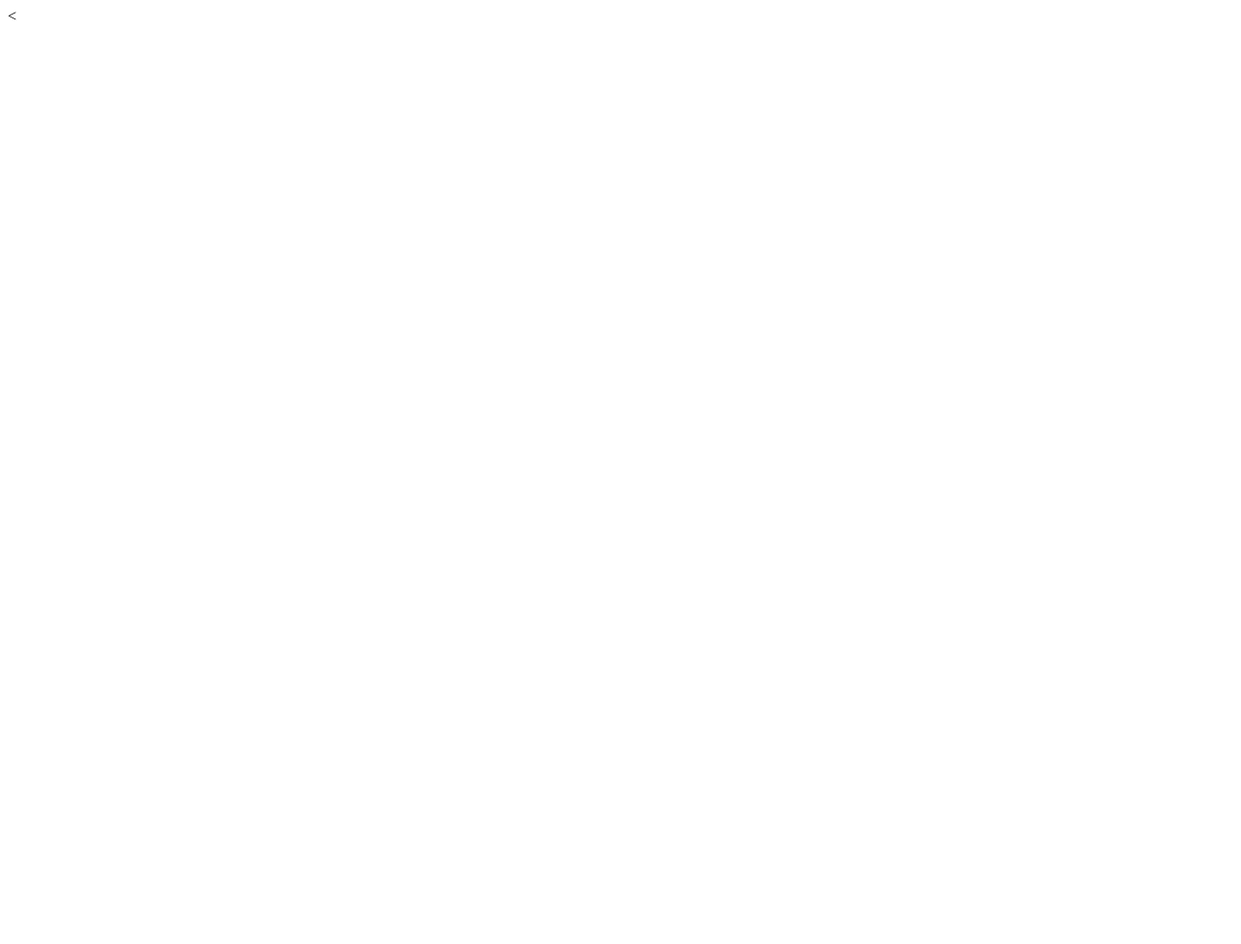
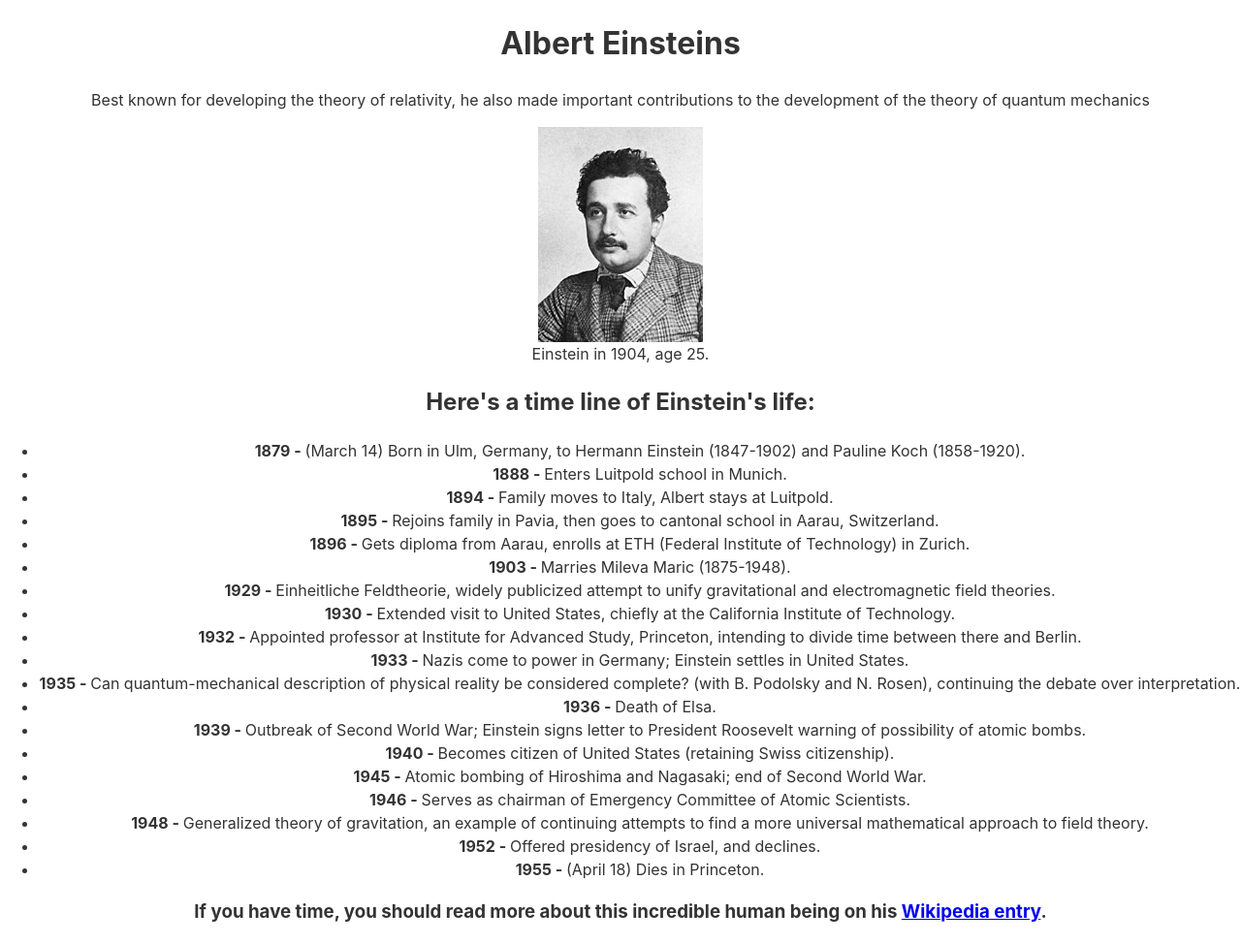
Before and after one commit to Mnedjm28/FCC_ResponsiveWebDesign-TributePage, a plain HTML site: page Tribute Page/index.html in a window 1280 px wide. Shown: the whole page at 97% size. Before the commit the page ends 800 px from the top, so only its background shows below. Drawn offline with Linux system fonts and the light colour scheme.

Commit message:
do some work

```diff
--- a/Tribute Page/index.html
+++ b/Tribute Page/index.html
@@ -1,19 +1,53 @@
-<<!doctype html>
+<!doctype html>
 <html lang="en">
 
 <head>
   <title>Tribute Page</title>
   <meta charset="utf-8">
   <meta name="viewport" content="width=device-width, initial-scale=1, shrink-to-fit=no">
-
+  <link rel="stylesheet" href="styles.css"/>
 </head>
 
 <body>
-  <header>
 
-  </header>
-  <main>
+  <main id="main">
+    <h1 id="title">Albert Einsteins</h1>
+    <p>Best known for developing the theory of relativity, he also made important contributions to the development of the theory of quantum mechanics</p>
 
+    <figure id="img-div">
+      <img id="image" src="images/einstein_pic.jpg" alt="Trulli">
+      <figcaption id="img-caption">Einstein in 1904, age 25.</figcaption>
+    </figure>
+
+    <section id="tribute-info" role="Einstein time line">
+      <h2>Here's a time line of Einstein's life:</h2>
+      <ul>
+        <li><strong class="year">1879</strong>(March 14) Born in Ulm, Germany, to Hermann Einstein (1847-1902) and Pauline Koch (1858-1920).</li>
+        <li><strong class="year">1888</strong>Enters Luitpold school in Munich.</li>
+        <li><strong class="year">1894</strong>Family moves to Italy, Albert stays at Luitpold.</li>
+        <li><strong class="year">1895</strong>Rejoins family in Pavia, then goes to cantonal school in Aarau, Switzerland.</li>
+        <li><strong class="year">1896</strong>Gets diploma from Aarau, enrolls at ETH (Federal Institute of Technology) in Zurich.</li>
+        <li><strong class="year">1903</strong>Marries Mileva Maric (1875-1948).</li>
+        <li><strong class="year">1929</strong>Einheitliche Feldtheorie, widely publicized attempt to unify gravitational and electromagnetic field theories.</li>
+        <li><strong class="year">1930</strong>Extended visit to United States, chiefly at the California Institute of Technology.</li>
+        <li><strong class="year">1932</strong>Appointed professor at Institute for Advanced Study, Princeton, intending to divide time between there and Berlin.</li>
+        <li><strong class="year">1933</strong>Nazis come to power in Germany; Einstein settles in United States.</li>
+        <li><strong class="year">1935</strong>Can quantum-mechanical description of physical reality be considered complete? (with B. Podolsky and N. Rosen), continuing the debate over interpretation.</li>
+        <li><strong class="year">1936</strong>Death of Elsa.</li>
+        <li><strong class="year">1939</strong>Outbreak of Second World War; Einstein signs letter to President Roosevelt warning of possibility of atomic bombs.</li>
+        <li><strong class="year">1940</strong>Becomes citizen of United States (retaining Swiss citizenship).</li>
+        <li><strong class="year">1945</strong>Atomic bombing of Hiroshima and Nagasaki; end of Second World War.</li>
+        <li><strong class="year">1946</strong>Serves as chairman of Emergency Committee of Atomic Scientists.</li>
+        <li><strong class="year">1948</strong>Generalized theory of gravitation, an example of continuing attempts to find a more universal mathematical approach to field theory.</li>
+        <li><strong class="year">1952</strong>Offered presidency of Israel, and declines.</li>
+        <li><strong class="year">1955</strong>(April 18) Dies in Princeton.</li>
+      </ul>
+
+      <h3>
+        If you have time, you should read more about this incredible human being on his
+        <a id="tribute-link" href="https://en.wikipedia.org/wiki/Albert_Einstein" target="_blank">Wikipedia entry</a>.
+      </h3>
+    </section>
   </main>
   <footer>
 
--- a/Tribute Page/styles.css
+++ b/Tribute Page/styles.css
@@ -0,0 +1,22 @@
+html{
+    font-size: 10px;
+}
+
+body{
+    font-family: -apple-system, BlinkMacSystemFont, 'Segoe UI', 'Roboto', 'Helvetica Neue', Arial, sans-serif;
+    font-size: 1.6rem;
+    line-height: 1.5;
+    text-align: center;
+    color: #333;
+    margin: 0;
+}
+
+#image{
+    max-width: 100%;
+    display: block;
+    height: auto;
+    margin: 0 auto;
+}
+#tribute-info ul li strong::after {
+    content: " - ";
+  }
```
Also changed, not shown: Tribute Page/images/einstein_pic.jpg (added).
